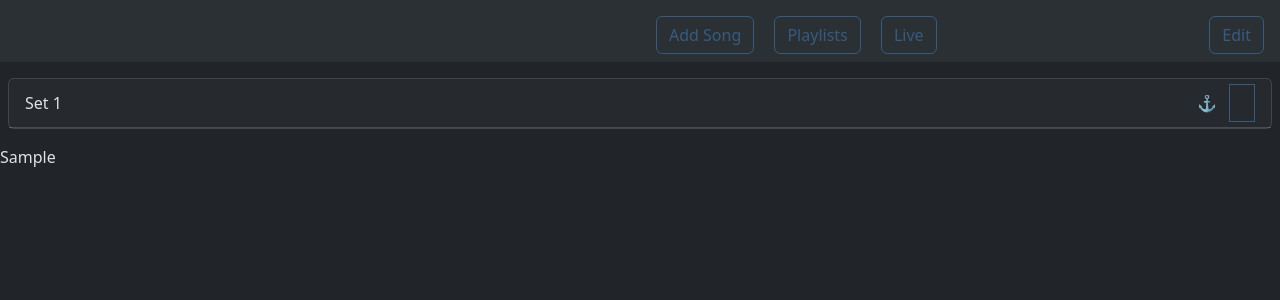
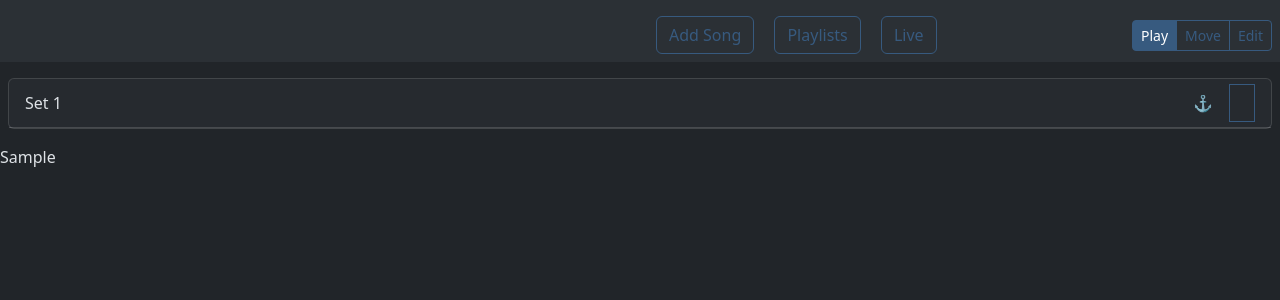
Before and after one commit to martinspinler/livelist, a Flask app: template livelist/templates/band.html in a window 1280 px wide. Shown: the top 300 px of the page. Run offline with Flask 3, Linux system fonts and the light colour scheme; the template is opened without the code that fills it: most values are stand-ins (such as "Sample title", 1, 10 or a date in 2020); some libraries are stand-ins or nearby versions.

Commit message:
feat: add play-move-edit modes.

```diff
--- a/livelist/static/css/custom.css
+++ b/livelist/static/css/custom.css
@@ -7,16 +7,43 @@
 }
 
 .drag-handle {
+    touch-action: none;
+}
+
+.mode-move .drag-handle {
     cursor: grab;
-    touch-action: none;
 }
 
 .drag-handle:hover {
     opacity: 1;
 }
 
-.drag-handle:active {
+.mode-move .drag-handle:active {
     cursor: grabbing;
+}
+
+/* Grip icon in right button group */
+.livelist-item-grip {
+    color: var(--bs-secondary-color);
+}
+
+/* Position number and selectbox sizing */
+.livelist-item-position,
+.livelist-item-selectbox {
+    min-width: 3.0em;
+    text-align: center;
+}
+
+/* Anchor direction indicators */
+.anchor-dir-down,
+.anchor-dir-up {
+    font-size: 0.65em;
+    vertical-align: middle;
+}
+
+/* Move-to-anchor button */
+.livelist-item-move-to-anchor {
+    color: var(--bs-primary);
 }
 
 .container-fluid {
@@ -44,11 +71,6 @@
 
 .livelist-item {
     box-sizing: border-box;
-}
-
-.livelist-item-position,
-.livelist-item-selectbox {
-    min-width: 3.0em;
 }
 
 .livelist-item.list-group-item.drag-over {
--- a/livelist/static/js/app.js
+++ b/livelist/static/js/app.js
@@ -5,6 +5,7 @@ function initApplication() {
 
     Object.assign(state, {
         editMode: false,
+        moveMode: false,
         selectedItems: new Set(),
         socket: socket,
 
@@ -146,32 +147,43 @@ function initApplication() {
         livelist_update_item_numbers();
         livelist_update_playing_item(msg.active_item_id);
         songlist_update_used_items(msg.items);
-        update_edit_mode();
+        update_mode();
     }
 
     function livelist_update_item_numbers() {
-        document.querySelectorAll(".livelist-item").forEach(
-            item => item.querySelectorAll(".livelist-item-selectbox").forEach(subitem => {
-                const pos = state.selection.indexOf(parseInt(item.dataset.itemId));
-                    subitem.innerHTML = pos >= 0 ? ("&nbsp;" + String(pos + 1)) : "";
-                    subitem.classList.toggle("btn-outline-warning", pos == -1);
-                    subitem.classList.toggle("btn-warning", pos != -1);
-                }
-            )
-        );
+        document.querySelectorAll(".livelist-item").forEach(item => {
+            const itemId = parseInt(item.dataset.itemId);
+            const pos = state.selection.indexOf(itemId);
+            const selectbox = item.querySelector(".livelist-item-selectbox");
+            const position = item.querySelector(".livelist-item-position");
+
+            if (selectbox) {
+                selectbox.textContent = pos >= 0 ? String(pos + 1) : "";
+                selectbox.classList.toggle('btn-outline-warning', pos == -1);
+                selectbox.classList.toggle('btn-warning', pos != -1);
+                selectbox.classList.toggle('d-none', !state.editMode || pos == -1);
+            }
+
+            if (position) {
+                position.classList.toggle('d-none', state.editMode && pos != -1);
+                position.classList.toggle('btn-primary', !state.editMode);
+                position.classList.toggle('btn-outline-primary', state.editMode);
+            }
+        });
     }
 
-    function livelist_item_set_anchor(pi, user_action=false) {
+    function livelist_item_set_anchor(pi, user_action = false) {
         if (state.anchorItem) {
             state.anchorItem.querySelector(".livelist-item-anchor").classList.add("d-none");
         }
-        if (pi == state.anchorItem && user_action) {
+        if (pi == state.anchorItem && user_action && pi != null) {
             state.anchorItemSticky = !state.anchorItemSticky;
         }
 
         let ai_el;
         state.anchorItem = pi;
         if (state.anchorItem == null) {
+            state.anchorItemSticky = false;
             ai_el = document.getElementById("livelist-header-anchor");
             ai_el.classList.remove("d-none");
         } else {
@@ -179,9 +191,22 @@ function initApplication() {
             ai_el = pi.querySelector(".livelist-item-anchor");
             ai_el.classList.remove("d-none");
         }
+
+        // Update anchor direction indicators
+        const dirDown = ai_el?.querySelector('.anchor-dir-down');
+        const dirUp = ai_el?.querySelector('.anchor-dir-up');
+        if (dirDown && dirUp) {
+            dirDown.classList.toggle('d-none', state.anchorItemSticky);
+            dirUp.classList.toggle('d-none', !state.anchorItemSticky);
+        }
+
+        // Sticky indicator styling
         if (ai_el != null) {
             ai_el.classList.toggle("btn-outline-primary", state.anchorItemSticky);
         }
+
+        // Update move-to-anchor button visibility
+        update_move_to_anchor_visibility();
     }
 
     /* Songlist */
@@ -454,7 +479,9 @@ function initApplication() {
     }
 
     function setupEventListeners() {
-        document.getElementById('toggle-edit')?.addEventListener('click', toggleEditMode);
+        document.getElementById('mode-play')?.addEventListener('click', () => setViewMode('play'));
+        document.getElementById('mode-move')?.addEventListener('click', () => setViewMode('move'));
+        document.getElementById('mode-edit')?.addEventListener('click', () => setViewMode('edit'));
 
         document.querySelectorAll('.keypad-btn').forEach(btn => {
             btn.addEventListener('click', handleKeypadButton);
@@ -560,26 +587,18 @@ function initApplication() {
             if (state.selection.includes(itemId)) {
                 const index = state.selection.indexOf(itemId);
                 state.selection.splice(index, 1);
-
-                pi.querySelector(".livelist-item-selectbox").textContent = "";
-
                 pi.classList.toggle("list-group-item-warning", false);
             } else {
                 state.selection.push(itemId);
                 pi.classList.toggle("list-group-item-warning", true);
             }
 
-            state.editMode = state.selection.length != 0;
-            update_edit_mode();
-
-            //document.querySelectorAll(".livelist-item.list-group-item-warning").forEach(
+            // Don't auto-toggle editMode — mode is controlled by mode toggle
             livelist_update_item_numbers();
         }
 
         function handle_livelist_item_select(pi) {
-            if (true || state.editMode == false) {
-                livelist_item_set_anchor(pi, true);
-            }
+            livelist_item_set_anchor(pi, true);
         }
 
         function handle_livelist_delete_selected(e) {
@@ -592,10 +611,14 @@ function initApplication() {
                 on_livelist_item_play(itemId);
             } else if (target.classList.contains("livelist-item-delete")) {
                 on_livelist_item_delete(itemId);
+            } else if (target.classList.contains('livelist-item-move-to-anchor')) {
+                handle_move_to_anchor(itemId);
             } else if (target.classList.contains('livelist-item-selectbox')) {
                 handle_livelist_item_number(livelist_item, itemId);
             } else if (target.classList.contains('livelist-item-position')) {
-                handle_livelist_item_number(livelist_item, itemId);
+                if (state.editMode) {
+                    handle_livelist_item_number(livelist_item, itemId);
+                }
             } else {
                 handle_livelist_item_select(livelist_item);
             }
@@ -733,42 +756,125 @@ function initApplication() {
         });
     }
 
-    function toggleEditMode() {
-        state.editMode = !state.editMode;
-        state.selection.length = 0;
-        livelist_update_item_numbers();
+    function setViewMode(mode) {
+        const prevMode = state.editMode ? 'edit' : (state.moveMode ? 'move' : 'play');
+        if (mode === prevMode) return;
 
-        if (!state.editMode) {
+        state.moveMode = (mode === 'move');
+        state.editMode = (mode === 'edit');
+
+        // Clear selection when leaving edit mode
+        if (mode !== 'edit') {
+            state.selection.length = 0;
             document.querySelectorAll(".livelist-item.list-group-item-warning").forEach(
-                item => {
-                    item.classList.toggle("list-group-item-warning", false);
-                }
+                item => item.classList.toggle("list-group-item-warning", false)
             );
         }
-        update_edit_mode();
+        livelist_update_item_numbers();
+        update_mode();
     }
 
-    function update_edit_mode() {
-        const editButtons = document.querySelectorAll('.livelist-item-delete, .livelist-item-selectbox');
+    function update_move_to_anchor_visibility() {
+        const mode = state.editMode ? 'edit' : (state.moveMode ? 'move' : 'play');
+        document.querySelectorAll('.livelist-item-move-to-anchor').forEach(btn => {
+            const item = btn.closest('.livelist-item');
+            const isAnchor = item === state.anchorItem;
+            btn.classList.toggle('d-none', mode !== 'move' || isAnchor);
+        });
+    }
 
-        editButtons.forEach(btn => {
-            btn.classList.toggle('d-none', !state.editMode);
+    function update_mode() {
+        const mode = state.editMode ? 'edit' : (state.moveMode ? 'move' : 'play');
+
+        // Grip icons (right side): Move mode only
+        document.querySelectorAll('.livelist-item-grip').forEach(el => {
+            el.classList.toggle('d-none', mode !== 'move');
         });
 
-        document.querySelectorAll('.livelist-item-positions').forEach(btn => {
-            btn.classList.toggle('btn-group', state.editMode);
-        });
-        document.querySelectorAll('.livelist-item-btn-group-right').forEach(btn => {
-            btn.classList.toggle('btn-group', state.editMode);
+        // Delete buttons: Edit mode only
+        document.querySelectorAll('.livelist-item-delete').forEach(btn => {
+            btn.classList.toggle('d-none', mode !== 'edit');
         });
 
-        // Update button text
-        const toggleEditBtn = document.getElementById('toggle-edit');
-        toggleEditBtn.textContent = state.editMode ? 'Done' : 'Edit';
-        toggleEditBtn.classList.toggle('btn-outline-primary', !state.editMode);
-        toggleEditBtn.classList.toggle('btn-success', state.editMode);
-        document.getElementById('nav-main').classList.toggle("d-none", state.editMode);
-        document.getElementById('nav-edit').classList.toggle("d-none", !state.editMode);
+        // Select checkbox / position visibility is handled by livelist_update_item_numbers()
+
+        // Play buttons: Play mode only
+        document.querySelectorAll('.livelist-item-play').forEach(btn => {
+            btn.classList.toggle('d-none', mode !== 'play');
+        });
+
+        // Move-to-anchor: Move mode, non-anchor items
+        update_move_to_anchor_visibility();
+
+        // Right button group styling
+        document.querySelectorAll('.livelist-item-btn-group-right').forEach(el => {
+            el.classList.toggle('btn-group', mode !== 'play');
+        });
+
+        // Navbar mode toggle buttons
+        const modePlay = document.getElementById('mode-play');
+        const modeMove = document.getElementById('mode-move');
+        const modeEdit = document.getElementById('mode-edit');
+
+        [modePlay, modeMove, modeEdit].forEach(btn => {
+            btn.classList.remove('btn-primary', 'btn-outline-primary');
+        });
+
+        if (mode === 'play') {
+            modePlay.classList.add('btn-primary');
+            modeMove.classList.add('btn-outline-primary');
+            modeEdit.classList.add('btn-outline-primary');
+        } else if (mode === 'move') {
+            modePlay.classList.add('btn-outline-primary');
+            modeMove.classList.add('btn-primary');
+            modeEdit.classList.add('btn-outline-primary');
+        } else {
+            modePlay.classList.add('btn-outline-primary');
+            modeMove.classList.add('btn-outline-primary');
+            modeEdit.classList.add('btn-primary');
+        }
+
+        // Apply mode class to livelist for CSS targeting
+        const livelistEl = document.getElementById('livelist');
+        livelistEl?.classList.toggle('mode-play', mode === 'play');
+        livelistEl?.classList.toggle('mode-move', mode === 'move');
+        livelistEl?.classList.toggle('mode-edit', mode === 'edit');
+
+        // Nav sections: main nav visible in Play + Move, edit nav in Edit
+        document.getElementById('nav-main').classList.toggle('d-none', mode === 'edit');
+        document.getElementById('nav-edit').classList.toggle('d-none', mode !== 'edit');
+    }
+
+    function handle_move_to_anchor(itemId) {
+        const ai = state.anchorItem;
+        if (!ai) {
+            // Move to top (before first item)
+            const firstItem = document.querySelectorAll('.livelist-item')[0];
+            if (firstItem) {
+                const msg = {
+                    moved_ids: [itemId],
+                    target_id: parseInt(firstItem.dataset.itemId),
+                    before: true,
+                    playlist_id: state.currentPlaylist,
+                };
+                handle_drag_and_drop(msg);
+            }
+            return;
+        }
+
+        const msg = {
+            moved_ids: [itemId],
+            target_id: parseInt(ai.dataset.itemId),
+            before: state.anchorItemSticky,
+            playlist_id: state.currentPlaylist,
+        };
+
+        // Anchor advancement for non-sticky mode (same as add_song)
+        if (!state.anchorItemSticky) {
+            state.lastAction = "add_song";
+        }
+
+        handle_drag_and_drop(msg);
     }
 
     function on_livelist_item_play(pid) {
--- a/livelist/static/js/dnd.js
+++ b/livelist/static/js/dnd.js
@@ -22,6 +22,9 @@ function initDragAndDrop(s, handle_drag_and_drop) {
     livelist.addEventListener('pointerdown', onPointerDown);
 
     function onPointerDown(e) {
+        // Only allow drag in Move mode
+        if (!state.moveMode) return;
+
         const handle = e.target.closest('.drag-handle');
         if (!handle) return;
 
--- a/livelist/templates/band.html
+++ b/livelist/templates/band.html
@@ -35,9 +35,8 @@
 
 <template id="livelist-item-template">
     <li class="livelist-item list-group-item list-group-item-action d-flex align-items-center gap-2">
-        <span class="bi bi-grip-vertical text-muted d-none"></span>
         <div class="livelist-item-positions" role="group">
-            <span class="drag-handle livelist-item-position btn btn-primary"></span>
+            <span class="livelist-item-position btn btn-primary"></span>
             <span class="livelist-item-selectbox btn btn-outline-warning d-none"></span>
         </div>
         <div class="flex-grow-1">
@@ -45,8 +44,14 @@
             <small class="song-user_id text-muted"></small>
             <small class="song-tags text-muted"></small>
         </div>
-        <button class="btn livelist-item-anchor d-none">&#x2693;</button>
+        <span class="btn livelist-item-anchor d-none" aria-label="Anchor">
+            <span class="anchor-icon">⚓</span><i class="bi bi-arrow-down anchor-dir-down ms-1"></i><i
+                class="bi bi-arrow-up anchor-dir-up ms-1 d-none"></i>
+        </span>
         <div class="btn-group xbtn-group-sm livelist-item-btn-group-right">
+            <button class="btn bi bi-box-arrow-right livelist-item-move-to-anchor d-none"
+                title="Move to anchor"></button>
+            <span class="btn bi bi-grip-vertical livelist-item-grip drag-handle d-none"></span>
             <button class="btn btn-danger bi bi-trash livelist-item-delete d-none" title="Delete"></button>
             <button class="btn bi bi-play-fill livelist-item-play" title="Play"></button>
         </div>
@@ -141,7 +146,14 @@
             <button class="btn btn-warning bi bi-sort-numeric-down" id="edit-sort" title="Update order">Update
                 order</button>
         </div>
-        <button class="btn btn-outline-primary bi bi-pencil-fill mx-lg-2" id="toggle-edit">Edit</button>
+        <div class="btn-group btn-group-sm ms-auto" id="mode-toggle">
+            <button class="btn btn-primary" id="mode-play" title="Play mode"><i class="bi bi-play-fill"></i> <span
+                    class="d-none d-md-inline">Play</span></button>
+            <button class="btn btn-outline-primary" id="mode-move" title="Move mode"><i class="bi bi-arrows-move"></i>
+                <span class="d-none d-md-inline">Move</span></button>
+            <button class="btn btn-outline-primary" id="mode-edit" title="Edit mode"><i class="bi bi-pencil-fill"></i>
+                <span class="d-none d-md-inline">Edit</span></button>
+        </div>
     </div>
     <!-- Selection events: sort, cut (and move to another position / playlist) -->
 </nav>
@@ -155,7 +167,10 @@
                 <span id="playlist-set-name">Set 1</span>
             </div>
             <div class="btn-group">
-                <button class="btn livelist-item-anchor" id="livelist-header-anchor">&#x2693;</button>
+                <span class="btn livelist-item-anchor" id="livelist-header-anchor" aria-label="Anchor">
+                    <span class="anchor-icon">⚓</span><i class="bi bi-arrow-down anchor-dir-down ms-1"></i><i
+                        class="bi bi-arrow-up anchor-dir-up ms-1 d-none"></i>
+                </span>
                 <button class="btn xbtn-sm btn-outline-primary bi bi-copy clipboard-copy-set"></button>
                 <button class="btn d-none"></button>
             </div>
```
